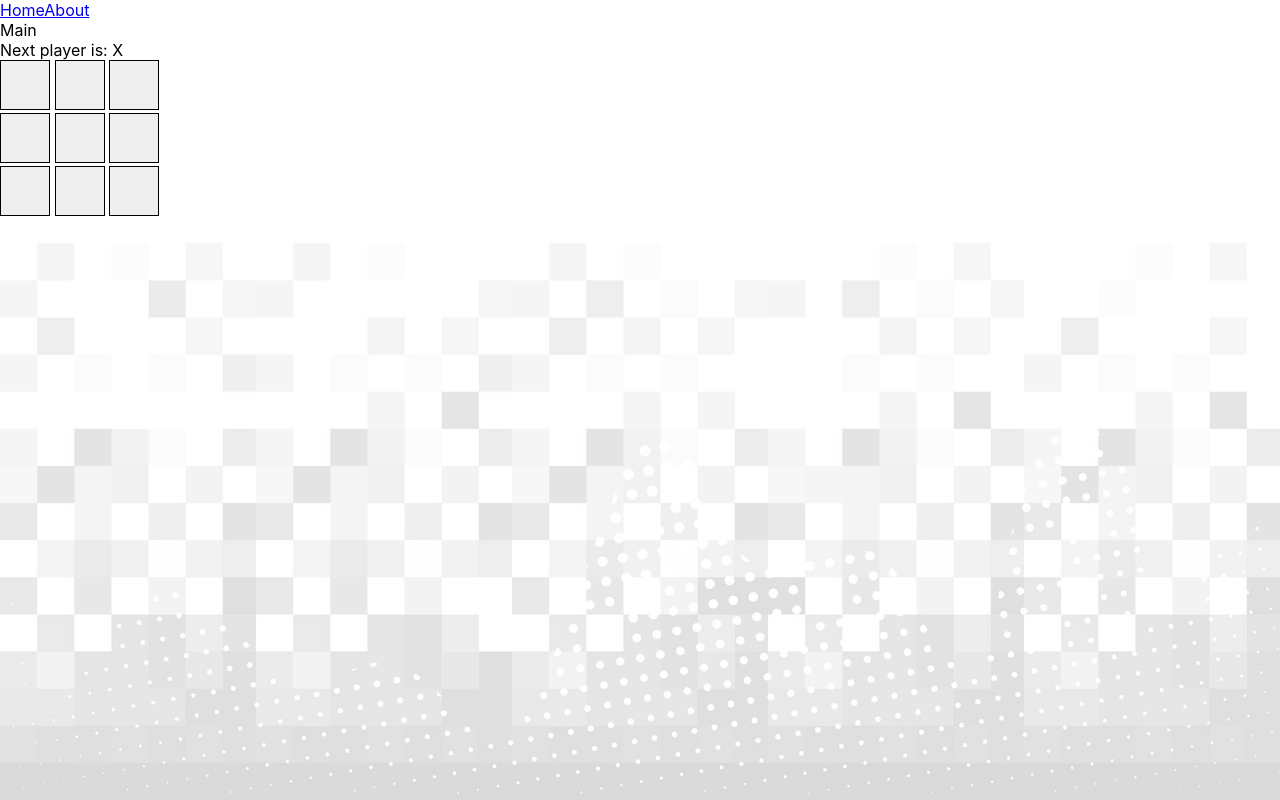
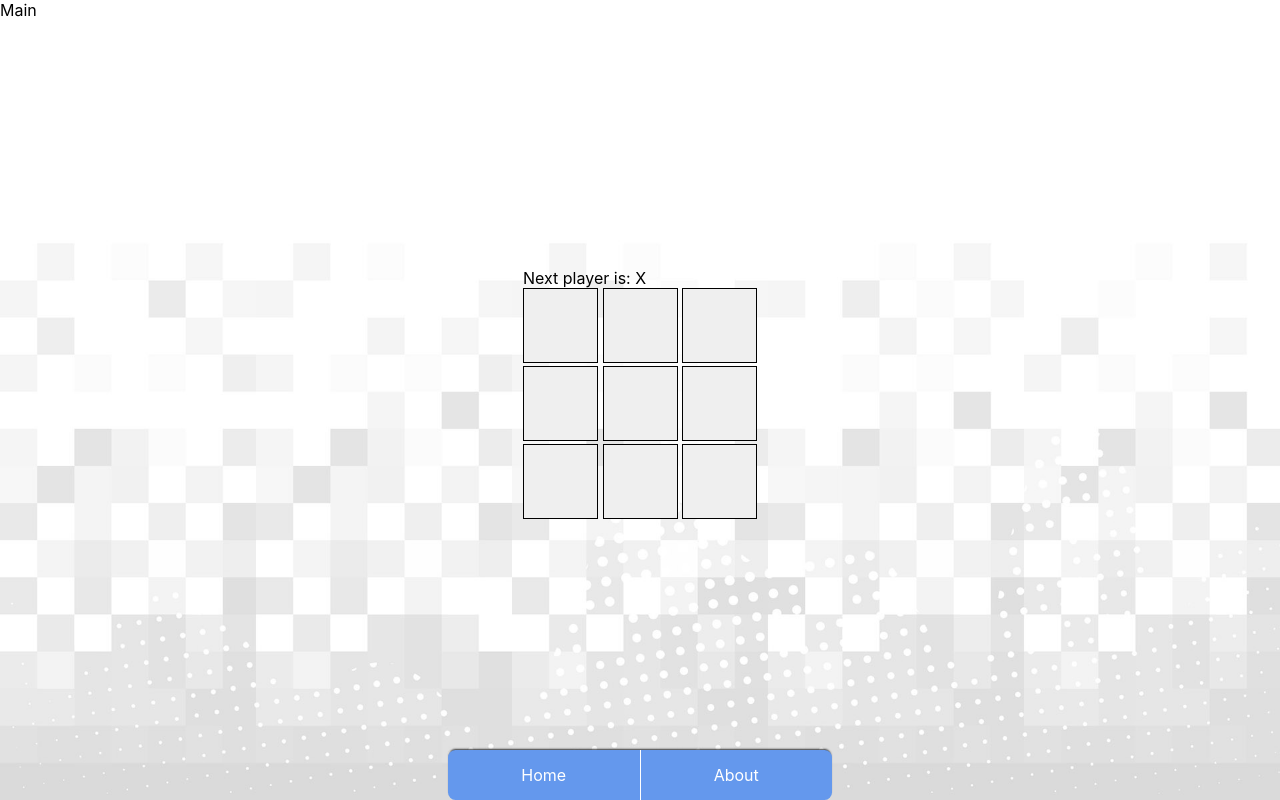
Before and after one commit to klauza/pwa-tictactoe, a React (Create React App) app: page / in a window 1280 px wide. Built offline with nearby package versions, Linux system fonts and the light colour scheme.

Commit message:
add styles for project

```diff
--- a/src/components/Board.tsx
+++ b/src/components/Board.tsx
@@ -1,7 +1,19 @@
 import React, {useState} from 'react';
+import styled from 'styled-components';
 import Square from './Square';
 
 
+const Container = styled.div`
+  display: grid;
+  place-items: center;
+  height: calc(100vh - 50px);
+  .board{
+
+    &-row{
+      display: block;
+    }
+  }
+`;
 
 const Board: React.FC = () => {
 
@@ -53,12 +65,14 @@ function calculateWinner(squares: Array<number>) {
   };
 
   return (
-    <div>
-      <div>{status}</div>
-      <div>{renderSquare(0)} {renderSquare(1)} {renderSquare(2)}</div>
-      <div>{renderSquare(3)} {renderSquare(4)} {renderSquare(5)}</div>
-      <div>{renderSquare(6)} {renderSquare(7)} {renderSquare(8)}</div>
-    </div>
+    <Container>
+      <div className="board">
+        <div>{status}</div>
+        <div className="board-row">{renderSquare(0)} {renderSquare(1)} {renderSquare(2)}</div>
+        <div className="board-row">{renderSquare(3)} {renderSquare(4)} {renderSquare(5)}</div>
+        <div className="board-row">{renderSquare(6)} {renderSquare(7)} {renderSquare(8)}</div>
+      </div>
+    </Container>
   )
 }
 
--- a/src/components/Navigation.tsx
+++ b/src/components/Navigation.tsx
@@ -1,16 +1,43 @@
 import React from 'react';
 import { NavLink } from 'react-router-dom';
+import styled from 'styled-components';
 
-interface NavigationProps {
+const Wrapper = styled.div`
+  width: 100%;
+  position: fixed;
+  bottom: 0;
+  height: 50px;
+  background: #6498ed;
+  display: flex;
+  flex-direction: row;
+  box-shadow: 0 -2px 2px -1px rgba(0,0,0,.75);
+  border-radius: 7.5px;
+  @media(min-width: 1024px){
+    width: 30%;
+    margin: 0 auto;
+    left: 50%;
+    transform: translateX(-50%);
+  }
+  a{
+    flex: 1;
+    text-align: center;
+    text-decoration: none;
+    color: white;
+    line-height: 50px;
+    &:nth-child(2){
+      border-left: 1px solid #fff;
+    }
+  }
+`;
 
-}
+interface NavigationProps {}
 
 const Navigation: React.FC<NavigationProps> = () => {
   return (
-    <div>
+    <Wrapper>
       <NavLink to="/">Home</NavLink>
       <NavLink to="/about">About</NavLink>
-    </div>
+    </Wrapper>
   )
 }
 
--- a/src/components/Square.tsx
+++ b/src/components/Square.tsx
@@ -3,7 +3,14 @@ import styled from 'styled-components';
 
 const SquareButton = styled.button`
   border: 1px solid black;
-  width: 50px; height: 50px;
+  width: 75px; height: 75px;
+  position: relative;
+  cursor: pointer;
+  span{
+    position: absolute;
+    top: 50%; left: 50%;
+    transform: translate(-50%, -50%);
+  }
 `;
 
 export interface SquareProps {
@@ -15,7 +22,7 @@ export interface SquareProps {
 const Square: React.FC<SquareProps> = (props: SquareProps) => {
   return (
     <SquareButton onClick={props.handleClick}>
-      {props.value}
+      <span>{props.value}</span>
     </SquareButton>
   )
 }
```
